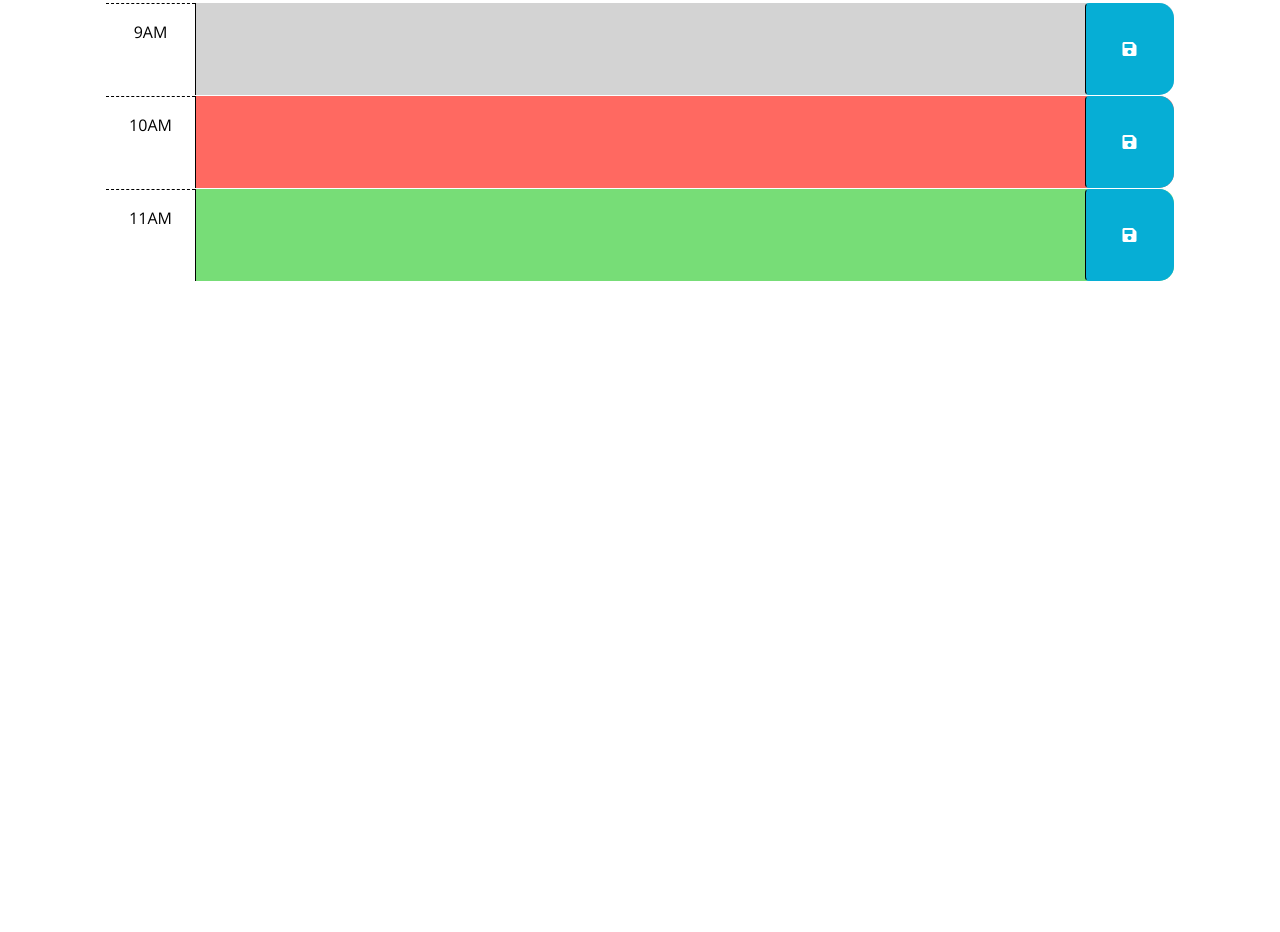
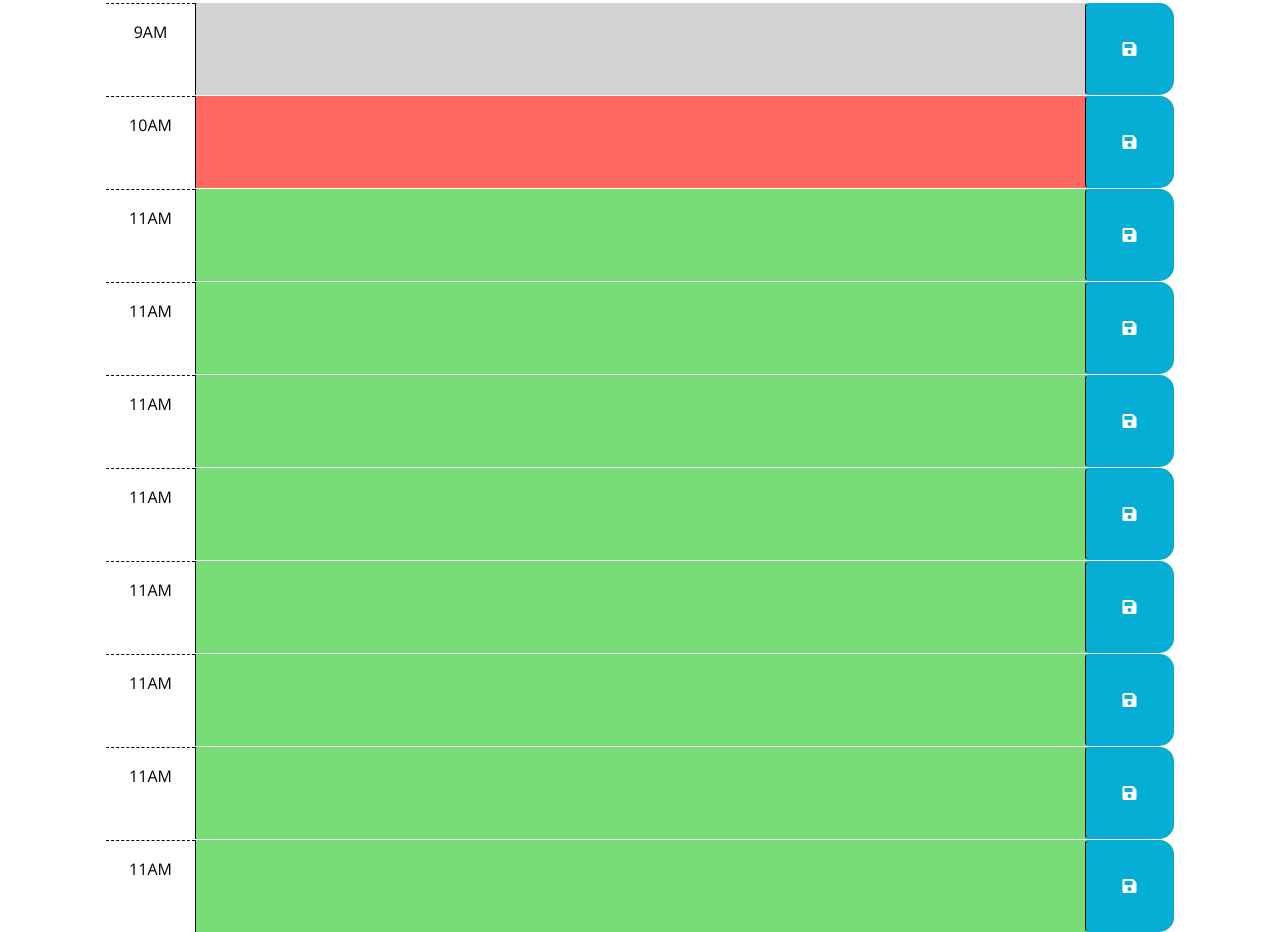
Before and after one commit to MadeleineA42/Workday-sched, a plain HTML site: page index.html in a window 1280 px wide. Shown: the part 254-1186 px from the top of the page. Before the commit the page ends 800 px from the top, so only its background shows below. Drawn offline with nearby package versions, Linux system fonts and the light colour scheme.

Commit message:
put in more divs to html and added a function to js

```diff
--- a/index.html
+++ b/index.html
@@ -1,23 +1,14 @@
 <!DOCTYPE html>
 <html lang="en">
+
 <head>
   <meta charset="UTF-8" />
   <meta name="viewport" content="width=device-width, initial-scale=1.0" />
   <meta http-equiv="X-UA-Compatible" content="ie=edge" />
-    <link
-      rel="stylesheet"
-      href="https://cdn.jsdelivr.net/npm/bootstrap@5.1.3/dist/css/bootstrap.min.css"
-    />
-    <link
-      rel="stylesheet"
-      href="https://use.fontawesome.com/releases/v5.8.1/css/all.css"
-      integrity="sha384-50oBUHEmvpQ+1lW4y57PTFmhCaXp0ML5d60M1M7uH2+nqUivzIebhndOJK28anvf"
-      crossorigin="anonymous"
-    />
-    <link
-      href="https://fonts.googleapis.com/css?family=Open+Sans&display=swap"
-      rel="stylesheet"
-    />
+  <link rel="stylesheet" href="https://cdn.jsdelivr.net/npm/bootstrap@5.1.3/dist/css/bootstrap.min.css" />
+  <link rel="stylesheet" href="https://use.fontawesome.com/releases/v5.8.1/css/all.css"
+    integrity="sha384-50oBUHEmvpQ+1lW4y57PTFmhCaXp0ML5d60M1M7uH2+nqUivzIebhndOJK28anvf" crossorigin="anonymous" />
+  <link href="https://fonts.googleapis.com/css?family=Open+Sans&display=swap" rel="stylesheet" />
   <link rel="stylesheet" href="assets/style.css" />
   <title>Work Day Scheduler</title>
 </head>
@@ -27,6 +18,7 @@
     <h1 class="display-3">Work Day Scheduler</h1>
     <p class="lead">A simple calendar app for scheduling your work day</p>
     <p id="currentDay" class="lead"></p>
+    <!-- get elem by id -->
   </header>
   <div class="container-lg px-5">
     <!-- Use class for "past", "present", and "future" to apply styles to the
@@ -66,13 +58,63 @@
       </button>
     </div>
 
+    <div id="hour-12" class="row time-block future">
+      <div class="col-2 col-md-1 hour text-center py-3">11AM</div>
+      <textarea class="col-8 col-md-10 description" rows="3"> </textarea>
+      <button class="btn saveBtn col-2 col-md-1" aria-label="save">
+        <i class="fas fa-save" aria-hidden="true"></i>
+      </button>
+    </div>
+
+    <div id="hour-13" class="row time-block future">
+      <div class="col-2 col-md-1 hour text-center py-3">11AM</div>
+      <textarea class="col-8 col-md-10 description" rows="3"> </textarea>
+      <button class="btn saveBtn col-2 col-md-1" aria-label="save">
+        <i class="fas fa-save" aria-hidden="true"></i>
+      </button>
+    </div>
+
+    <div id="hour-14" class="row time-block future">
+      <div class="col-2 col-md-1 hour text-center py-3">11AM</div>
+      <textarea class="col-8 col-md-10 description" rows="3"> </textarea>
+      <button class="btn saveBtn col-2 col-md-1" aria-label="save">
+        <i class="fas fa-save" aria-hidden="true"></i>
+      </button>
+    </div>
+    <div id="hour-15" class="row time-block future">
+      <div class="col-2 col-md-1 hour text-center py-3">11AM</div>
+      <textarea class="col-8 col-md-10 description" rows="3"> </textarea>
+      <button class="btn saveBtn col-2 col-md-1" aria-label="save">
+        <i class="fas fa-save" aria-hidden="true"></i>
+      </button>
+    </div>
+    <div id="hour-16" class="row time-block future">
+      <div class="col-2 col-md-1 hour text-center py-3">11AM</div>
+      <textarea class="col-8 col-md-10 description" rows="3"> </textarea>
+      <button class="btn saveBtn col-2 col-md-1" aria-label="save">
+        <i class="fas fa-save" aria-hidden="true"></i>
+      </button>
+    </div>
+    <div id="hour-17" class="row time-block future">
+      <div class="col-2 col-md-1 hour text-center py-3">11AM</div>
+      <textarea class="col-8 col-md-10 description" rows="3"> </textarea>
+      <button class="btn saveBtn col-2 col-md-1" aria-label="save">
+        <i class="fas fa-save" aria-hidden="true"></i>
+      </button>
+    </div>
+    <div id="hour-18" class="row time-block future">
+      <div class="col-2 col-md-1 hour text-center py-3">11AM</div>
+      <textarea class="col-8 col-md-10 description" rows="3"> </textarea>
+      <button class="btn saveBtn col-2 col-md-1" aria-label="save">
+        <i class="fas fa-save" aria-hidden="true"></i>
+      </button>
+    </div>
+
     <script src="https://code.jquery.com/jquery-3.4.1.min.js"></script>
-    <script
-      src="https://cdn.jsdelivr.net/npm/dayjs@1.11.3/dayjs.min.js"
-      integrity="sha256-iu/zLUB+QgISXBLCW/mcDi/rnf4m4uEDO0wauy76x7U="
-      crossorigin="anonymous"
-    ></script>
+    <script src="https://cdn.jsdelivr.net/npm/dayjs@1.11.3/dayjs.min.js"
+      integrity="sha256-iu/zLUB+QgISXBLCW/mcDi/rnf4m4uEDO0wauy76x7U=" crossorigin="anonymous"></script>
 
     <script src="script.js"></script>
 </body>
+
 </html>
```
Also changed, not shown: script.js (+1 -1 lines). Lines whose indentation alone changed are shown as unchanged.
